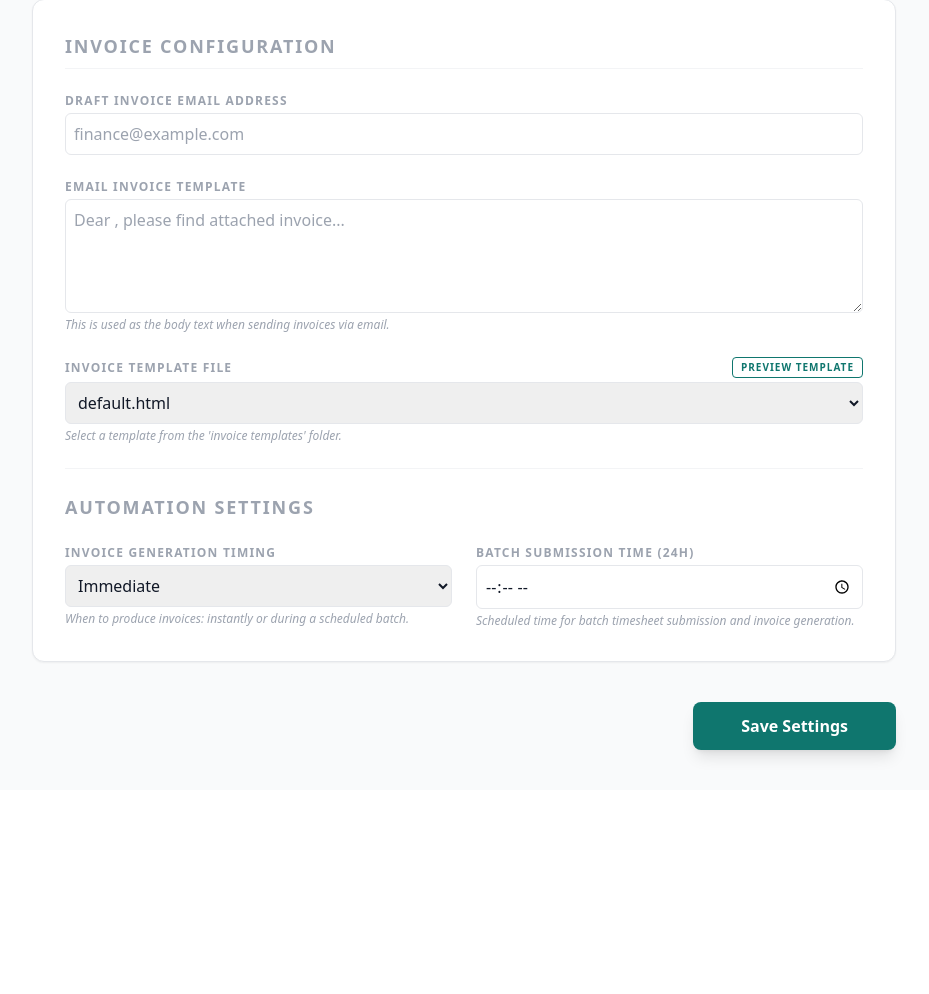
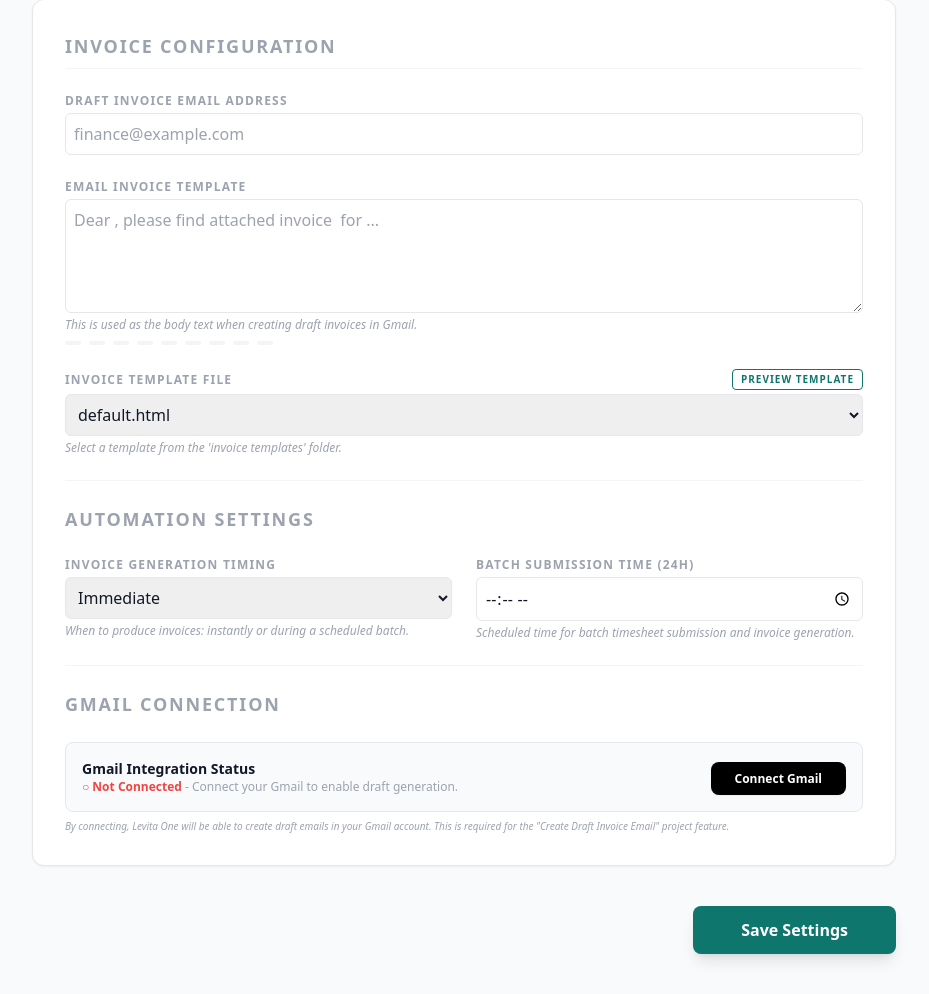
Before and after one commit to 1angley/Levita-One-System, a FastAPI app: page /settings in a window 1280 px wide. Shown: the part 206-1200 px from the top of the page, without its empty margins (176-1105 px from the left). Before the commit the page ends 968 px from the top, so only its background shows below. Run offline with FastAPI, Linux system fonts and the light colour scheme; some libraries are stand-ins or nearby versions.

Commit message:
invoices being email drafted

```diff
--- a/main.py
+++ b/main.py
@@ -6,11 +6,17 @@ from sqlalchemy.orm import Session
 from models import SessionLocal, Project, TimesheetRow, Invoice, Settings
 import uvicorn
 import os
+import json
 from datetime import datetime, timedelta
 from typing import List
 from pydantic import BaseModel
+from gmail_utils import get_gmail_service, create_draft_with_attachment, prepare_email_body
+from google_auth_oauthlib.flow import Flow
+
+from starlette.middleware.sessions import SessionMiddleware
 
 app = FastAPI(title="Levita One")
+app.add_middleware(SessionMiddleware, secret_key="a-very-secret-key") # In production use an env var
 templates = Jinja2Templates(directory="templates")
 app.mount("/static", StaticFiles(directory="static"), name="static")
 
@@ -80,6 +86,78 @@ async def save_settings(
     settings.batch_submission_time = batch_submission_time
     db.commit()
     return RedirectResponse(url="/settings", status_code=303)
+
+@app.get("/auth/google")
+async def google_auth(request: Request, db: Session = Depends(get_db)):
+    # You need a client_secrets.json from Google Cloud Console
+    if not os.path.exists("client_secrets.json"):
+        return HTMLResponse("Error: client_secrets.json not found in project root. Please create it in Google Cloud Console with Gmail API enabled.", status_code=400)
+
+    flow = Flow.from_client_secrets_file(
+        "client_secrets.json",
+        scopes=[
+            "https://www.googleapis.com/auth/gmail.compose",
+            "https://www.googleapis.com/auth/gmail.settings.basic"
+        ],
+        redirect_uri=str(request.url_for("google_auth_callback"))
+    )
+
+    authorization_url, state = flow.authorization_url(
+        access_type="offline",
+        include_granted_scopes="true",
+        prompt="consent"
+    )
+
+    # Store state and code_verifier for PKCE in session
+    request.session["state"] = state
+    if hasattr(flow, "code_verifier"):
+        request.session["code_verifier"] = flow.code_verifier
+
+    return RedirectResponse(authorization_url)
+
+@app.get("/auth/google/callback")
+async def google_auth_callback(request: Request, db: Session = Depends(get_db)):
+    state = request.query_params.get("state")
+    if state != request.session.get("state"):
+        return HTMLResponse("Error: State mismatch.", status_code=400)
+
+    code = request.query_params.get("code")
+
+    flow = Flow.from_client_secrets_file(
+        "client_secrets.json",
+        scopes=[
+            "https://www.googleapis.com/auth/gmail.compose",
+            "https://www.googleapis.com/auth/gmail.settings.basic"
+        ],
+        redirect_uri=str(request.url_for("google_auth_callback"))
+    )
+
+    # Restore code_verifier for PKCE
+    if "code_verifier" in request.session:
+        flow.code_verifier = request.session["code_verifier"]
+
+    flow.fetch_token(code=code)
+    creds = flow.credentials
+
+    settings = db.query(Settings).first()
+    if not settings:
+        settings = Settings()
+        db.add(settings)
+
+    settings.gmail_credentials = creds.to_json()
+    settings.gmail_connection_status = True
+    db.commit()
+
+    return RedirectResponse(url="/settings")
+
+@app.get("/auth/google/disconnect")
+async def google_auth_disconnect(db: Session = Depends(get_db)):
+    settings = db.query(Settings).first()
+    if settings:
+        settings.gmail_credentials = None
+        settings.gmail_connection_status = False
+        db.commit()
+    return RedirectResponse(url="/settings")
 
 @app.post("/settings/invoice-preview")
 async def preview_invoice_template(invoice_template_file: str = Form(...)):
@@ -433,9 +511,25 @@ async def create_invoice(project_id: int = Form(...), row_ids: str = Form(...),
         billable_amount = total_days * (project.day_rate or 0)
         print(f"DEBUG: billable_amount={billable_amount}")
 
-        import uuid
-        invoice_uuid = uuid.uuid4().hex[:8].upper()
-        invoice_number = f"INV-{invoice_uuid}"
+        # invoice_uuid = uuid.uuid4().hex[:8].upper()
+        # invoice_number = f"INV-{invoice_uuid}"
+
+        # New numbering scheme: [Shortened Client Name (max 4 chars)][Number starting at 1001]
+        settings = db.query(Settings).first()
+        if not settings:
+            settings = Settings()
+            db.add(settings)
+            db.flush()
+
+        if settings.last_invoice_sequence is None:
+            settings.last_invoice_sequence = 1000
+
+        new_sequence = settings.last_invoice_sequence + 1
+        settings.last_invoice_sequence = new_sequence
+
+        client_short = "".join([c for c in (project.client_name or "INV") if c.isalnum()]).upper()[:4]
+        invoice_number = f"{client_short}{new_sequence}"
+
         print(f"DEBUG: Generated invoice number {invoice_number}")
 
         new_invoice = Invoice(
@@ -531,8 +625,8 @@ async def create_invoice(project_id: int = Form(...), row_ids: str = Form(...),
         # Filename: Levita-INV-[Number]-[Client]-[Date].pdf
         filename_date = invoice_date_obj.strftime("%Y-%m-%d")
         safe_client_name = "".join([c for c in project.client_name if c.isalnum() or c in (' ', '-', '_')]).strip().replace(' ', '-')
-        # Use invoice_uuid for filename to avoid duplicate INV-
-        pdf_filename = f"Levita-INV-{invoice_uuid}-{safe_client_name}-{filename_date}.pdf"
+        # Use invoice_number for filename to avoid random UUIDs
+        pdf_filename = f"Levita-{invoice_number}-{safe_client_name}-{filename_date}.pdf"
         pdf_path = os.path.join(output_dir, pdf_filename)
 
         async with async_playwright() as p:
@@ -564,6 +658,56 @@ async def create_invoice(project_id: int = Form(...), row_ids: str = Form(...),
 
         print(f"DEBUG: PDF successfully created at {pdf_path}")
 
+        # Gmail Draft Creation
+        if project.create_draft_invoice_email:
+            print(f"DEBUG: Project {project.name} has create_draft_invoice_email=True.")
+            if settings and settings.gmail_connection_status:
+                try:
+                    print("DEBUG: Gmail is connected. Attempting to create draft.")
+                    service = get_gmail_service(settings.gmail_credentials)
+                    if service:
+                        sender = settings.draft_invoice_email
+                        recipient = project.key_contact_email
+
+                        if not sender or not recipient:
+                            print(f"DEBUG: Skipping draft creation. Sender or recipient missing. Sender: {sender}, Recipient: {recipient}")
+                        else:
+                            subject = f"Invoice {invoice_number} - {project.name}"
+
+                            template_str = settings.email_invoice_template or "Please find attached invoice {{ invoice_number }} for {{ project_name }}."
+                            body_text = prepare_email_body(
+                                template_str,
+                                project,
+                                invoice_number,
+                                invoice_date_str,
+                                net_total,
+                                vat_total,
+                                gross_total
+                            )
+
+                            print(f"DEBUG: Calling create_draft_with_attachment with recipient='{recipient}' and sender='{sender}'")
+                            draft = create_draft_with_attachment(
+                                service,
+                                sender,
+                                recipient,
+                                subject,
+                                body_text,
+                                pdf_path
+                            )
+                            if draft:
+                                print(f"DEBUG: Gmail draft created successfully with ID: {draft.get('id')}")
+                            else:
+                                print("DEBUG: create_draft_with_attachment returned None - Draft creation FAILED.")
+                        print("DEBUG: Gmail draft processing completed.")
+                    else:
+                        print("DEBUG: Failed to get Gmail service (credentials might be invalid).")
+                except Exception as ge:
+                    print(f"DEBUG: Error in Gmail draft flow: {ge}")
+            else:
+                print(f"DEBUG: Gmail NOT connected or settings missing. status={settings.gmail_connection_status if settings else 'N/A'}")
+        else:
+            print(f"DEBUG: Project {project.name} does NOT have create_draft_invoice_email enabled.")
+
         return {
             "status": "success",
             "invoice_number": invoice_number,
--- a/templates/settings.html
+++ b/templates/settings.html
@@ -61,8 +61,19 @@
 
                     <div>
                         <label class="block text-xs font-bold text-gray-400 uppercase tracking-widest mb-1">Email Invoice Template</label>
-                        <textarea name="email_invoice_template" rows="4" class="mt-1 block w-full border border-gray-200 rounded-md p-2 focus:ring-black focus:border-black" placeholder="Dear {{ client_name }}, please find attached invoice...">{{ settings.email_invoice_template or '' }}</textarea>
-                        <p class="mt-1 text-xs text-gray-400 italic">This is used as the body text when sending invoices via email.</p>
+                        <textarea name="email_invoice_template" rows="4" class="mt-1 block w-full border border-gray-200 rounded-md p-2 focus:ring-black focus:border-black" placeholder="Dear {{ contact_name }}, please find attached invoice {{ invoice_number }} for {{ gross_total }}...">{{ settings.email_invoice_template or '' }}</textarea>
+                        <p class="mt-1 text-xs text-gray-400 italic">This is used as the body text when creating draft invoices in Gmail.</p>
+                        <div class="mt-2 flex flex-wrap gap-2">
+                            <span class="bg-gray-100 text-[10px] px-2 py-0.5 rounded text-gray-500 font-mono">{{ contact_name }}</span>
+                            <span class="bg-gray-100 text-[10px] px-2 py-0.5 rounded text-gray-500 font-mono">{{ client_name }}</span>
+                            <span class="bg-gray-100 text-[10px] px-2 py-0.5 rounded text-gray-500 font-mono">{{ project_name }}</span>
+                            <span class="bg-gray-100 text-[10px] px-2 py-0.5 rounded text-gray-500 font-mono">{{ invoice_number }}</span>
+                            <span class="bg-gray-100 text-[10px] px-2 py-0.5 rounded text-gray-500 font-mono">{{ invoice_date }}</span>
+                            <span class="bg-gray-100 text-[10px] px-2 py-0.5 rounded text-gray-500 font-mono">{{ net_total }}</span>
+                            <span class="bg-gray-100 text-[10px] px-2 py-0.5 rounded text-gray-500 font-mono">{{ vat_total }}</span>
+                            <span class="bg-gray-100 text-[10px] px-2 py-0.5 rounded text-gray-500 font-mono">{{ gross_total }}</span>
+                            <span class="bg-gray-100 text-[10px] px-2 py-0.5 rounded text-gray-500 font-mono">{{ client_ref }}</span>
+                        </div>
                     </div>
 
                     <div>
@@ -90,8 +101,8 @@
                             <div>
                                 <label class="block text-xs font-bold text-gray-400 uppercase tracking-widest mb-1">Invoice Generation Timing</label>
                                 <select name="invoice_generation_timing" class="mt-1 block w-full border border-gray-200 rounded-md p-2 focus:ring-black focus:border-black">
-                                    <option value="Immediate" {% if settings.invoice_generation_timing == 'Immediate' %}selected{% endif %}>Immediate</option>
-                                    <option value="Batch" {% if settings.invoice_generation_timing == 'Batch' %}selected{% endif %}>Batch</option>
+                                    <option value="Immediate" {% if settings.invoice_generation_timing == "Immediate" %}selected{% endif %}>Immediate</option>
+                                    <option value="Batch" {% if settings.invoice_generation_timing == "Batch" %}selected{% endif %}>Batch</option>
                                 </select>
                                 <p class="mt-1 text-xs text-gray-400 italic">When to produce invoices: instantly or during a scheduled batch.</p>
                             </div>
@@ -102,6 +113,30 @@
                                 <p class="mt-1 text-xs text-gray-400 italic">Scheduled time for batch timesheet submission and invoice generation.</p>
                             </div>
                         </div>
+                    </div>
+
+                    <div class="pt-6 border-t border-gray-100">
+                        <h2 class="text-lg font-bold mb-6 uppercase tracking-widest text-gray-400">Gmail Connection</h2>
+                        <div class="flex items-center justify-between p-4 bg-gray-50 rounded-lg border border-gray-200">
+                            <div>
+                                <p class="text-sm font-bold text-gray-900">Gmail Integration Status</p>
+                                <p class="text-xs text-gray-400">
+                                    {% if settings.gmail_connection_status %}
+                                    <span class="text-green-600 font-bold">● Connected</span> - Drafts will be created automatically.
+                                    {% else %}
+                                    <span class="text-red-500 font-bold">○ Not Connected</span> - Connect your Gmail to enable draft generation.
+                                    {% endif %}
+                                </p>
+                            </div>
+                            <div>
+                                {% if settings.gmail_connection_status %}
+                                <a href="/auth/google/disconnect" class="text-xs font-bold text-red-500 hover:underline uppercase tracking-widest">Disconnect</a>
+                                {% else %}
+                                <a href="/auth/google" class="bg-black text-white px-6 py-2 rounded-lg text-xs font-bold hover:opacity-90 transition shadow-sm">Connect Gmail</a>
+                                {% endif %}
+                            </div>
+                        </div>
+                        <p class="mt-2 text-[10px] text-gray-400 italic leading-tight">By connecting, Levita One will be able to create draft emails in your Gmail account. This is required for the "Create Draft Invoice Email" project feature.</p>
                     </div>
                 </div>
             </div>
```
Also changed, not shown: gmail_utils.py (added, +146 -0 lines), models.py (+7 -0 lines), README.md, 5 other files.
